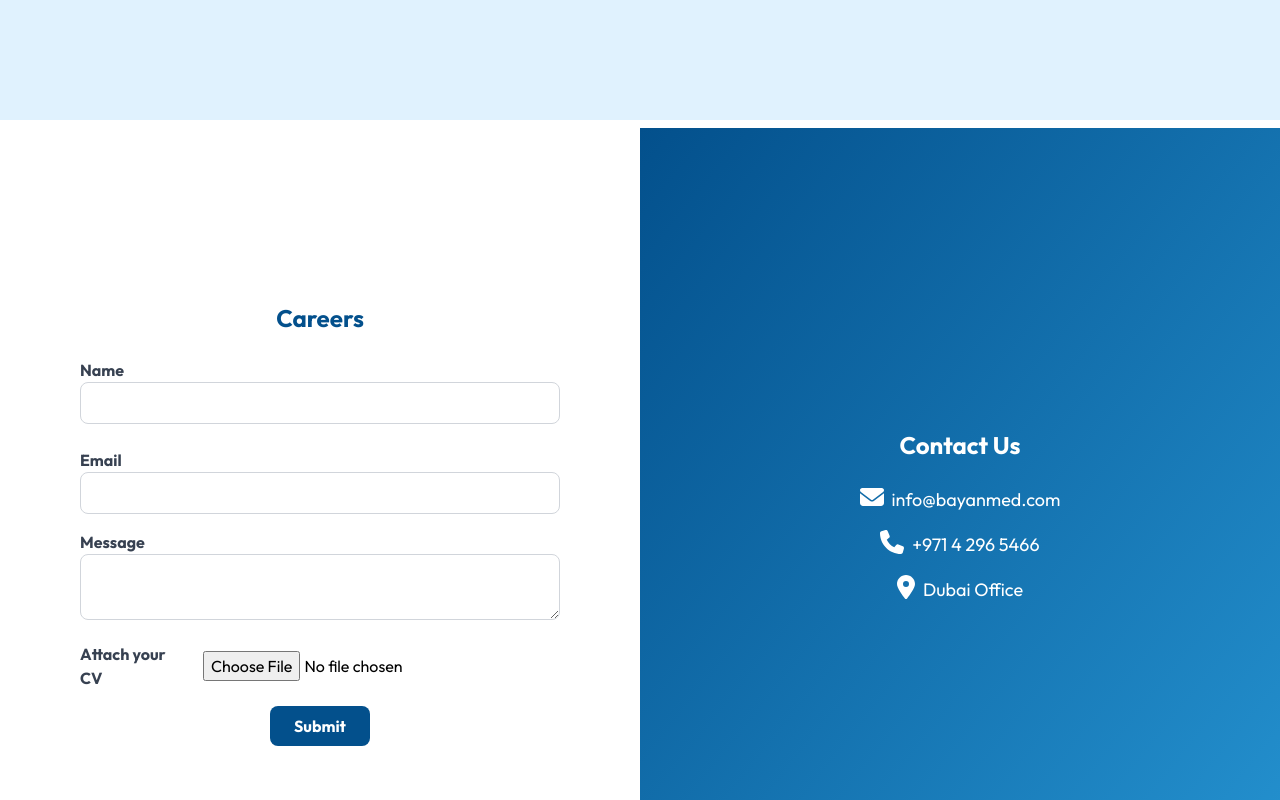
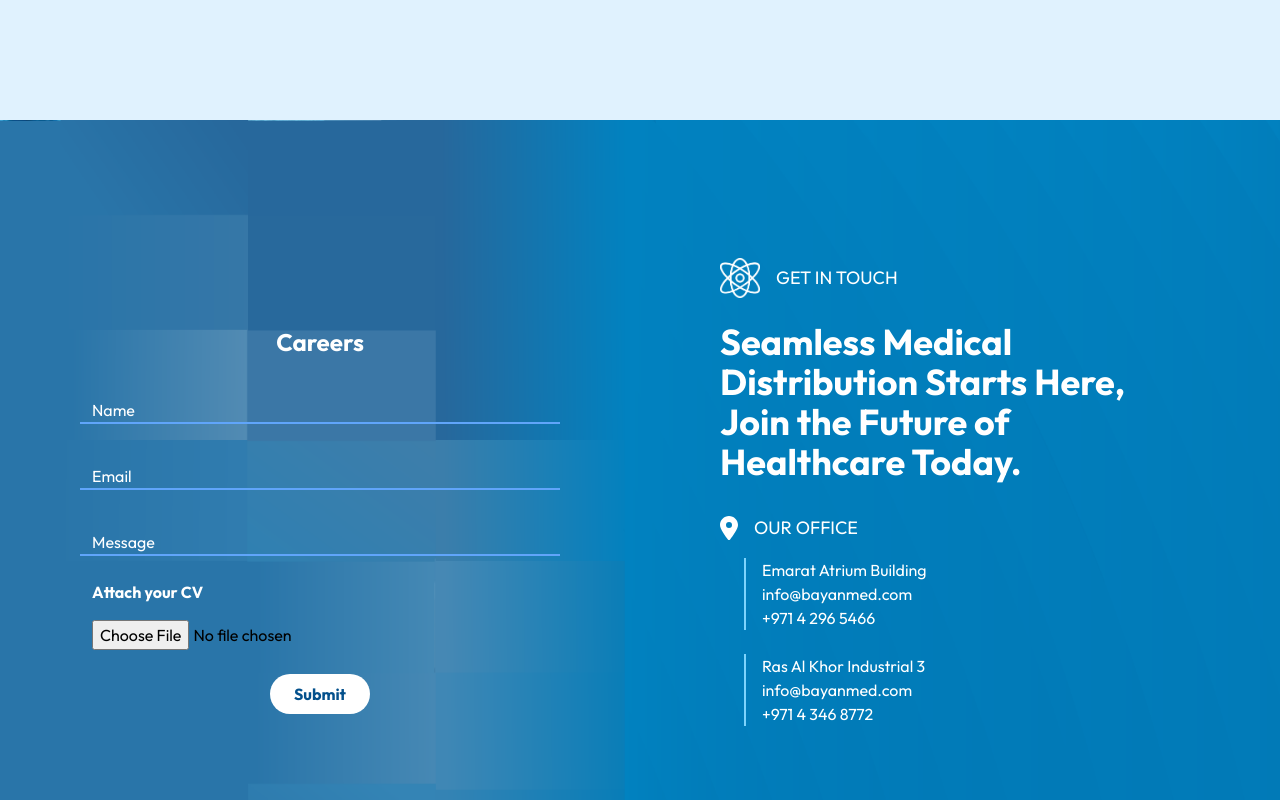
Before and after one commit to bass3fas/bayan-website, a Next.js app: page / in a window 1280 px wide. Shown: the part 2280-3080 px from the top of the page. Built offline with nearby package versions, Linux system fonts and the light colour scheme.

Commit message:
contact design

```diff
--- a/components/Contact.tsx
+++ b/components/Contact.tsx
@@ -1,5 +1,5 @@
 "use client";
-import { useState} from "react";
+import { useState } from "react";
 import { FontAwesomeIcon } from "@fortawesome/react-fontawesome";
 import { faEnvelope, faPhone, faMapMarkerAlt } from "@fortawesome/free-solid-svg-icons";
 import FileUploader from "./FileUploader";
@@ -15,7 +15,7 @@ export default function Contact() {
   const handleFileUpload = (uploadedFileLink: string) => {
     setFileLink(uploadedFileLink);
   };
-  const [status, setStatus] = useState<{ message: string; type: 'success' | 'error' } | null>(null);
+  const [status, setStatus] = useState<{ message: string; type: "success" | "error" } | null>(null);
 
   const handleChange = (e: React.ChangeEvent<HTMLInputElement | HTMLTextAreaElement>) => {
     const { name, value } = e.target;
@@ -36,111 +36,117 @@ export default function Contact() {
         headers: {
           "Content-Type": "application/json",
         },
-        // Include current fileLink in the submission
         body: JSON.stringify({ ...formData, file: fileLink }),
       });
 
-      if (!response.ok) throw new Error('Network response was not ok');
+      if (!response.ok) throw new Error("Network response was not ok");
 
       const result = await response.json();
-      setStatus({ message: result.message, type: 'success' });
-      setFormData({ name: "", email: "", message: "" }); // Removed file reset
-      setFileLink(null); // Reset file link after submission
+      setStatus({ message: result.message, type: "success" });
+      setFormData({ name: "", email: "", message: "" });
+      setFileLink(null);
     } catch (error) {
-      setStatus({ message: "Failed to submit the form. Please try again.", type: 'error' });
+      setStatus({ message: "Failed to submit the form. Please try again.", type: "error" });
       console.error("Error submitting form:", error);
     }
   };
 
   return (
-    <div className="flex flex-col md:flex-row h-screen pt-2">
-      <div className="w-full md:w-1/2 flex flex-col justify-center p-10 md:p-20 bg-white rounded-lg shadow-xl" id="contact">
-        <h2 className="text-2xl font-bold mb-6 text-center text-[#03508C]">Careers</h2>
+    <div
+      className="flex flex-col md:flex-row h-screen"
+      id="contact"
+      style={{
+        backgroundImage: "url('/assets/images/contact-bayan.png')",
+        backgroundSize: "cover",
+        backgroundPosition: "center",
+      }}
+    >
+      <div className="w-full md:w-1/2 flex flex-col justify-center p-10 md:p-20">
+        <h2 className="text-2xl font-bold mb-6 text-center text-white">Careers</h2>
         {status && (
-          <p className={`text-center mb-4 ${status.type === 'success' ? 'text-green-500' : 'text-red-500'}`}>
+          <p className={`text-center mb-4 ${status.type === "success" ? "text-green-500" : "text-red-500"}`}>
             {status.message}
           </p>
         )}
-        <form onSubmit={handleSubmit}>
-          <div className="mb-6">
-            <label htmlFor="name" className="block text-gray-700 font-bold">
-              Name
-            </label>
+        <form onSubmit={handleSubmit} className="space-y-6">
+          {/* Input Fields */}
+          {["name", "email", "message"].map((field) => (
+            <div key={field} className="relative">
               <input
-              type="text"
-              id="name"
-              name="name"
-              value={formData.name}
+                type={field === "email" ? "email" : field === "message" ? "text" : "text"}
+                id={field}
+                name={field}
+                value={formData[field as keyof typeof formData]}
                 onChange={handleChange}
-              className="w-full px-3 py-2 border border-gray-300 rounded-lg focus:outline-none focus:ring-2 focus:ring-[#03508C]"
+                placeholder=" "
+                className="peer w-full px-3 py-2 border-b-2 border-blue-400 bg-transparent text-white focus:outline-none focus:ring-0 focus:border-white placeholder-transparent"
                 required
               />
+              <label
+                htmlFor={field}
+                className="absolute left-3 top-2 text-blue-400 text-l transition-all duration-300 transform -translate-y-3 scale-75 origin-left peer-placeholder-shown:translate-y-2 peer-placeholder-shown:scale-100 peer-placeholder-shown:text-white peer-focus:-translate-y-3 peer-focus:scale-75 peer-focus:text-blue-400"
+              >
+                {field.charAt(0).toUpperCase() + field.slice(1)}
+              </label>
             </div>
-          <div className="mb-4">
-            <label htmlFor="email" className="block text-gray-700 font-bold">
-              Email
-            </label>
-            <input
-              type="email"
-              id="email"
-              name="email"
-              value={formData.email}
-              onChange={handleChange}
-              className="w-full px-3 py-2 border border-gray-300 rounded-lg focus:outline-none focus:ring-2 focus:ring-[#03508C]"
-              required
-            />
-          </div>
-          <div className="mb-4">
-            <label htmlFor="message" className="block text-gray-700 font-bold">
-              Message
-            </label>
-            <textarea
-              id="message"
-              name="message"
-              value={formData.message}
-              onChange={handleChange}
-              className="w-full px-3 py-2 border border-gray-300 rounded-lg focus:outline-none focus:ring-2 focus:ring-[#03508C]"
-              required
-            />
-          </div>
-          <div className="flex flex-col sm:flex-row justify-center items-center mb-4">
-            <h3 className="text-gray-700 font-bold mr-5 mb-2 sm:mb-0">Attach your CV</h3>
+          ))}
+
+          {/* Attach CV */}
+          <div className="flex flex-col items-start mb-4 px-3">
+            <h3 className="text-white font-bold mb-4">Attach your CV</h3>
             <FileUploader onFileUpload={handleFileUpload} />
           </div>
+
+          {/* Submit Button */}
           <div className="flex justify-center mt-4">
             <button
               type="submit"
-              className="px-6 py-2 bg-[#03508C] text-white font-bold rounded-lg hover:bg-[#023e6b] focus:outline-none focus:ring-2 focus:ring-[#03508C]"
+              className="px-6 py-2 bg-white text-[#03508C] font-bold rounded-full hover:bg-blue-400 focus:outline-none focus:ring-2 focus:ring-[#03508C]"
             >
               Submit
             </button>
           </div>
         </form>
       </div>
-      <div className="w-full md:w-1/2 bg-gradient-to-br from-[#03508C] to-[#2593D1] flex flex-col justify-center items-center p-4 md:p-20">
-        <h2 className="text-2xl font-bold mb-6 text-center text-white">Contact Us</h2>
-        <div className="mb-4">
-          <FontAwesomeIcon icon={faEnvelope} className="text-white text-2xl" />
-          <a href="mailto:info@bayanmed.com" className="ml-2 text-lg text-white hover:underline">
-            info@bayanmed.com
-          </a>
+      <div className="w-full md:w-1/2 flex flex-col justify-center items-start p-10 md:p-20 text-white">
+        {/* Icon and "GET IN TOUCH" */}
+        <div className="flex items-center mb-6">
+          <img src="/assets/icons/atom.png" alt="Atom Icon" className="w-10 h-10 mr-4" />
+          <h3 className="text-lg font-light">GET IN TOUCH</h3>
         </div>
-        <div className="mb-4">
-          <FontAwesomeIcon icon={faPhone} className="text-white text-2xl" />
-          <a href="tel:+97142965466" className="ml-2 text-lg text-white hover:underline">
-            +971 4 296 5466
-          </a>
+
+        {/* Main Heading */}
+        <h2 className="text-3xl lg:text-4xl font-bold mb-8">
+          Seamless Medical Distribution Starts Here, <br />
+          Join the Future of Healthcare Today.
+        </h2>
+
+        {/* Location Section */}
+        <div className="mb-8">
+          <div className="flex items-center mb-4">
+            <FontAwesomeIcon icon={faMapMarkerAlt} className="text-white text-2xl mr-4" />
+            <h4 className="text-lg font-light">OUR OFFICE</h4>
           </div>
-        <div className="mb-4">
-          <FontAwesomeIcon icon={faMapMarkerAlt} className="text-white text-2xl" />
-          <a
-            href="https://www.google.com/maps/place/Emarat+Atrium+Building/@25.1895137,55.2563361,15z/data=!4m5!3m4!1s0x0:0xcda36166d6eb82cc!8m2!3d25.1895137!4d55.2563361"
-            target="_blank"
-            rel="noopener noreferrer"
-            className="ml-2 text-lg text-white hover:underline"
-          >
-            Dubai Office
-          </a>
+
+          {/* First Location */}
+          <div className="flex border-l-2 border-sky-300 items-start mb-6 ml-6">
+            <div className="mr-4 h-full"></div>
+            <div>
+              <p>Emarat Atrium Building</p>
+              <p>info@bayanmed.com</p>
+              <p>+971 4 296 5466</p>
+            </div>
+          </div>
+
+          {/* Second Location */}
+          <div className="flex border-l-2 border-sky-300 items-start mb-6 ml-6">
+            <div className="mr-4 h-full"></div>
+            <div>
+              <p>Ras Al Khor Industrial 3</p>
+              <p>info@bayanmed.com</p>
+              <p>+971 4 346 8772</p>
+            </div>
+          </div>
         </div>
       </div>
     </div>
--- a/components/Partners.tsx
+++ b/components/Partners.tsx
@@ -1,21 +1,25 @@
 "use client";
 
 import { useState, useEffect } from "react";
-import { Swiper, SwiperSlide } from 'swiper/react';
-import { Autoplay, FreeMode } from 'swiper/modules';
+import { Swiper, SwiperSlide } from "swiper/react";
+import { Autoplay, FreeMode } from "swiper/modules";
 import PartnerCard from "./Cards";
 import { PartnerProps } from "@/interfaces";
 
 // Import Swiper styles
-import 'swiper/css';
-import 'swiper/css/autoplay';
-import 'swiper/css/free-mode';
+import "swiper/css";
+import "swiper/css/autoplay";
+import "swiper/css/free-mode";
 
 export default function Partners() {
   const [partners, setPartners] = useState<PartnerProps[]>([]);
   const [isLoading, setIsLoading] = useState(true);
+  const [isClient, setIsClient] = useState(false); // Track if the component is mounted on the client
 
   useEffect(() => {
+    // Ensure Swiper is only rendered on the client
+    setIsClient(true);
+
     fetch("/api/partners")
       .then((response) => {
         if (!response.ok) throw new Error("Network response was not ok");
@@ -54,6 +58,7 @@ export default function Partners() {
         {isLoading ? (
           <div className="text-center text-sky-900">Loading partners...</div>
         ) : (
+          isClient && ( // Render Swiper only on the client
             <Swiper
               modules={[Autoplay, FreeMode]}
               spaceBetween={30}
@@ -90,13 +95,16 @@ export default function Partners() {
                 },
               }}
               className="!overflow-visible"
-            // Force reinitialization when partners load
               key={partners.length}
               onSwiper={(swiper) => {
                 // Pause autoplay when hovering over a card
                 const swiperContainer = swiper.el;
-              swiperContainer.addEventListener("mouseenter", () => swiper.autoplay.stop());
-              swiperContainer.addEventListener("mouseleave", () => swiper.autoplay.start());
+                swiperContainer.addEventListener("mouseenter", () => {
+                  if (swiper.autoplay) swiper.autoplay.stop();
+                });
+                swiperContainer.addEventListener("mouseleave", () => {
+                  if (swiper.autoplay) swiper.autoplay.start();
+                });
               }}
             >
               {duplicatedPartners.map((partner, index) => (
@@ -115,6 +123,7 @@ export default function Partners() {
                 </SwiperSlide>
               ))}
             </Swiper>
+          )
         )}
       </div>
     </div>
```
Also changed, not shown: public/assets/images/contact-bayan.png (added). Lines whose indentation alone changed are shown as unchanged.
